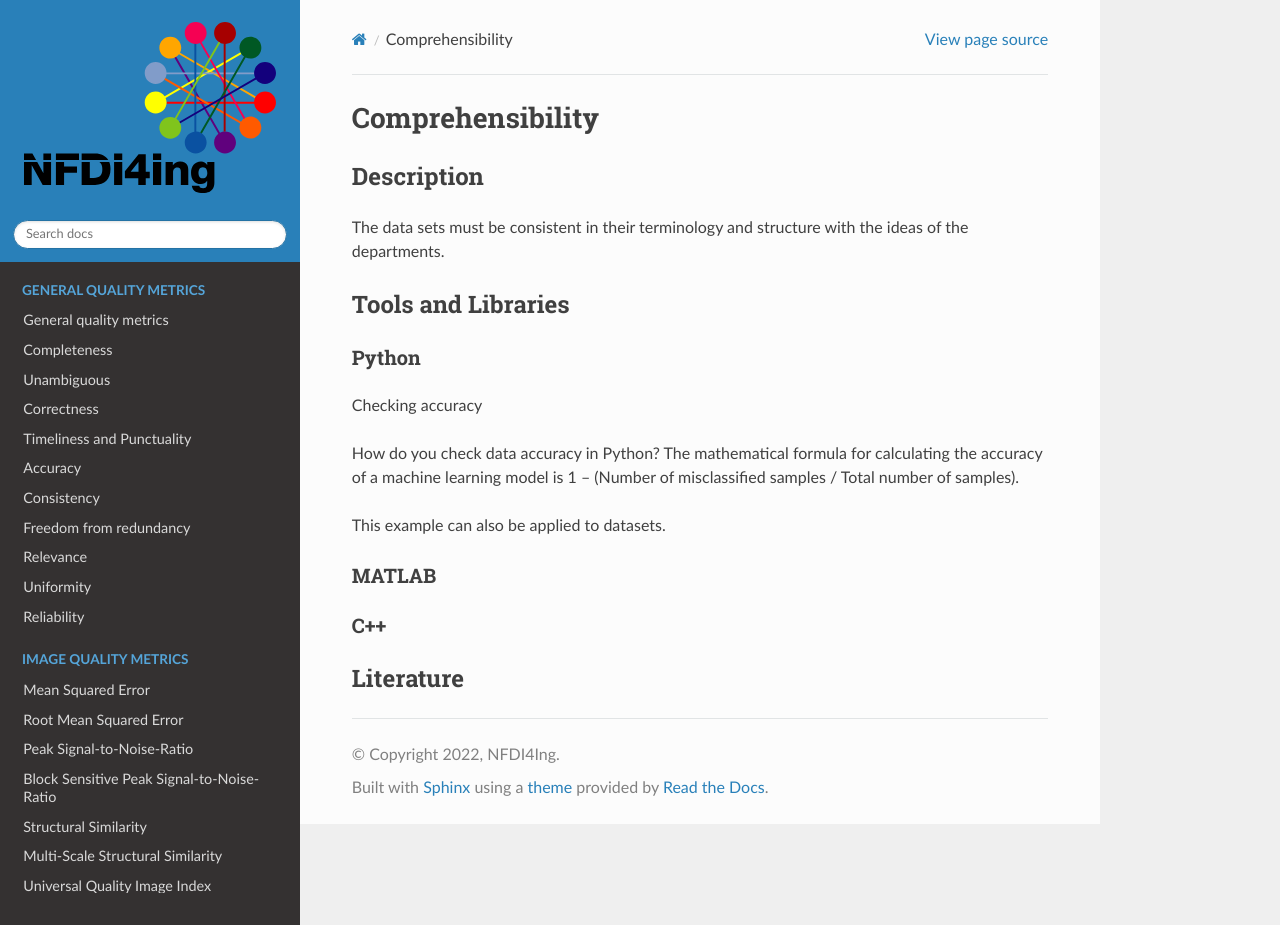
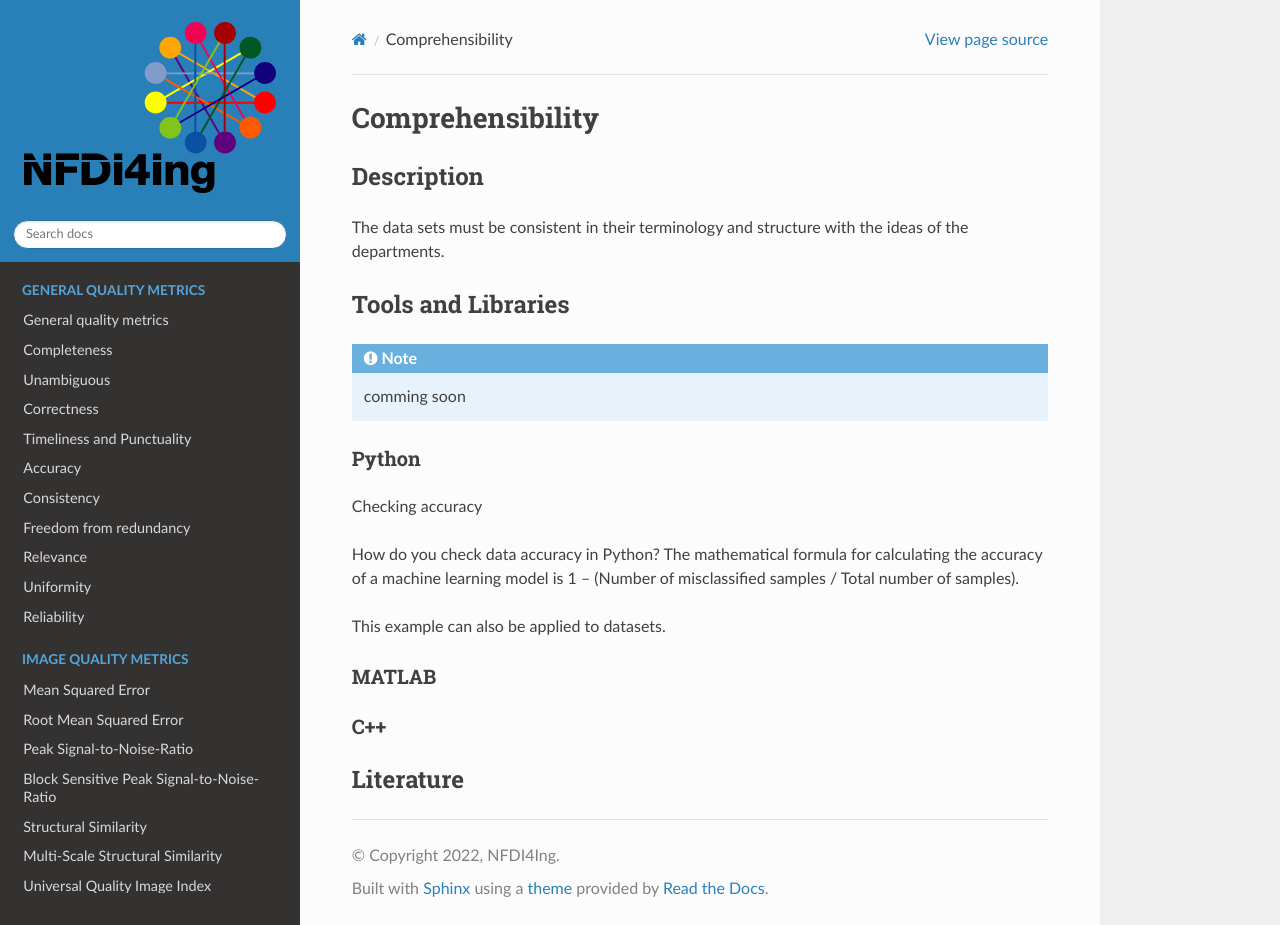
Before and after one commit to NFDI4ING-TA-GOLO/GOLO_Data_Quality_Metrics, a Sphinx documentation site: the page built from docs/source/general_quality/10_Comprehensibility.rst, in a window 1280 px wide and 925 px high. Built offline with Sphinx 7.4.7 and the Read the Docs theme 2.0.0, drawn with Linux system fonts in a browser that asks for light colours.

Commit message:
text to comprehensibility

```diff
--- a/docs/source/general_quality/10_Comprehensibility.rst
+++ b/docs/source/general_quality/10_Comprehensibility.rst
@@ -11,6 +11,9 @@ The data sets must be consistent in their terminology and structure with the ide
 ********************
 Tools and Libraries
 ********************
+
+.. note::
+    comming soon
 
 Python
 =========
```
